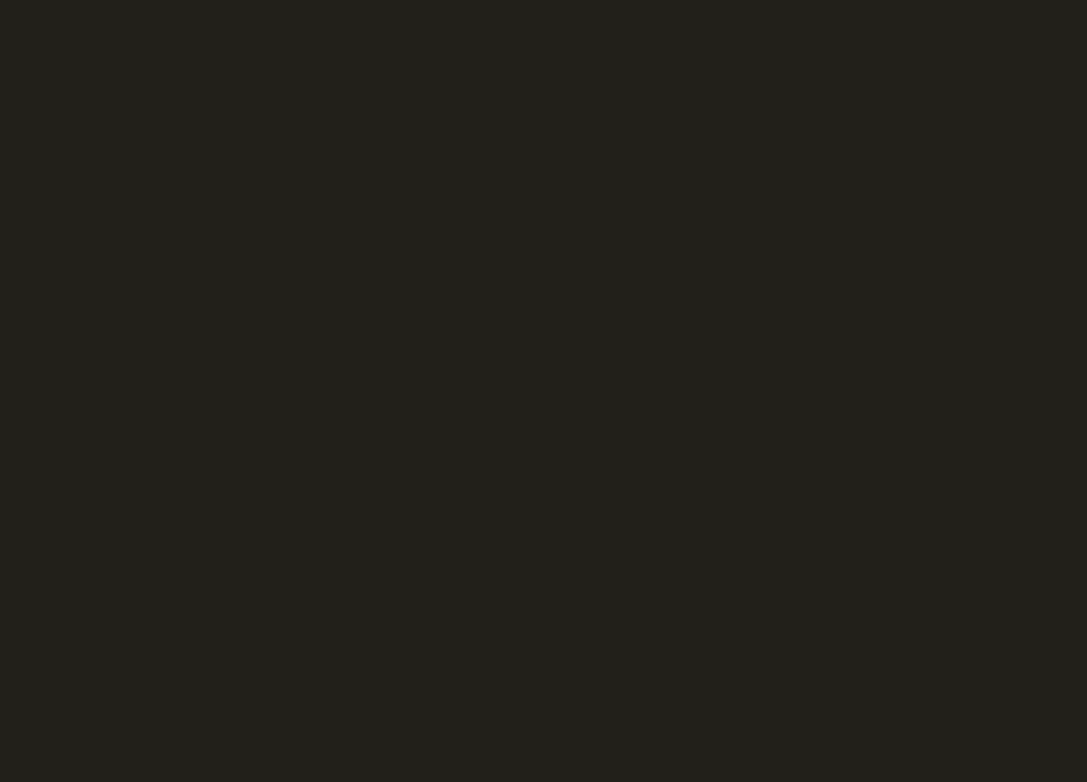
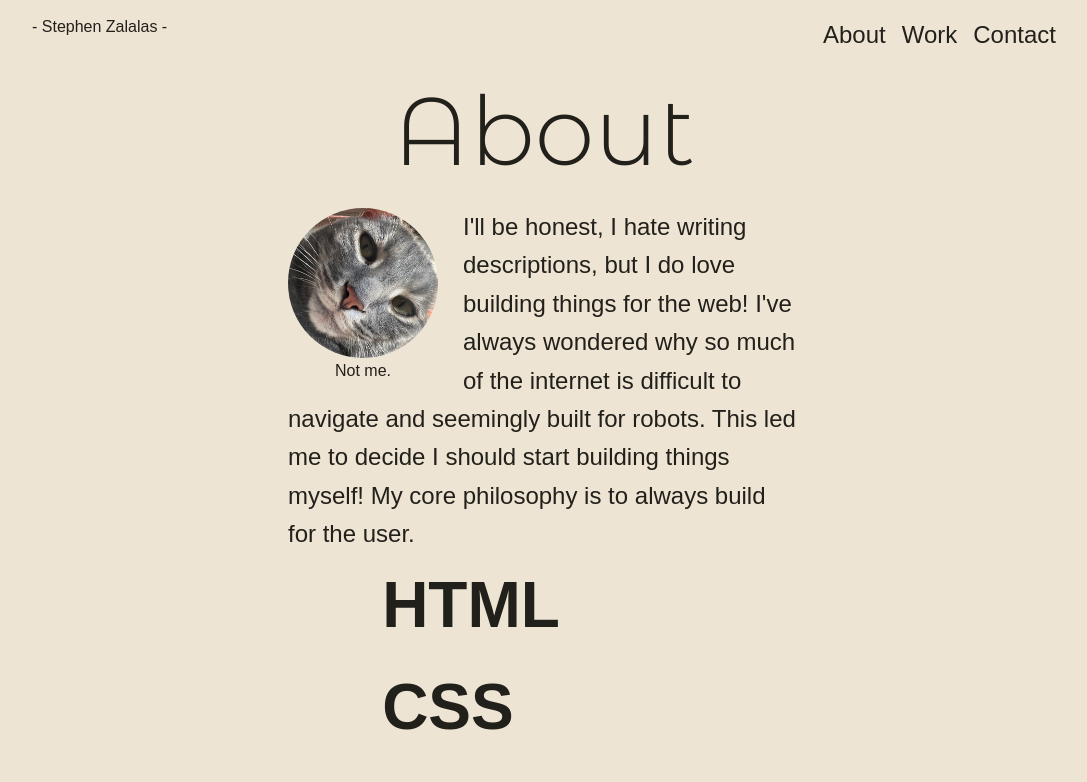
Before and after one commit to Steeeeephen/portfolio-react, a React (Vite) app: page /about in a window 1280 px wide. Before the commit this address had no page. Shown: the top 782 px of the page, without its empty margins (96-1183 px from the left). Built offline with nearby package versions, Linux system fonts and the light colour scheme; a web font is replaced by a local one.

Commit message:
Create pages and components

```diff
--- a/src/App.css
+++ b/src/App.css
@@ -16,8 +16,8 @@
 }
 
 html {
-    background-color: #22201A;
-    color: #EDE4D4;
+    background-color: #EDE4D4;
+    color: #22201A;
     font-family: "Cabin", sans-serif;
     font-size: 100%;
     scroll-behavior: smooth;
@@ -68,15 +68,17 @@ button {
 }
 
 h1 {
-    font-size: 8rem;
+    font-size: 6rem;
+    font-family: "Montserrat Alternates", sans-serif;
+    font-weight: 300;
 }
 
 h2 {
-    font-size: 5rem;
+    font-size: 4rem;
 }
 
 h3  {
-    font-size: 4rem;
+    font-size: 3.5rem;
 }
 
 h4 {
--- a/src/App.jsx
+++ b/src/App.jsx
@@ -1,6 +1,7 @@
 import './App.css'
 import {Routes, Route} from "react-router";
 import Home from "./Pages/Home/Home.jsx";
+import About from "./Pages/About/About.jsx";
 
 function App() {
 
@@ -8,6 +9,7 @@ function App() {
     <>
       <Routes>
         <Route path="/" element={<Home />}/>
+          <Route path="about" element={<About />}/>
       </Routes>
     </>
   )
--- /dev/null
+++ b/src/Components/Header/Header.jsx
@@ -0,0 +1,15 @@
+import React from 'react'
+import Navbar from "../Navbar/Navbar.jsx";
+import {NavLink} from "react-router";
+import './header.css'
+
+const Header = () => {
+    return (
+        <header>
+            <NavLink to="/"> - Stephen Zalalas - </NavLink>
+
+            <Navbar />
+        </header>
+    )
+}
+export default Header
--- /dev/null
+++ b/src/Components/Header/header.css
@@ -0,0 +1,6 @@
+header{
+    display: flex;
+    align-items: center;
+    justify-content: space-between;
+    width:  80%;
+}
--- /dev/null
+++ b/src/Components/Navbar/Navbar.jsx
@@ -0,0 +1,23 @@
+import React from 'react'
+import {NavLink} from "react-router";
+import './navbar.css';
+const Navbar = () => {
+    return (
+        <>
+            <nav className="navbar">
+                <ul className="nav-list">
+                    <li className="navbar-link">
+                        <NavLink to="/about">About</NavLink>
+                    </li>
+                    <li className="navbar-link">
+                        <NavLink to="/projects">Work</NavLink>
+                    </li>
+                    <li className="navbar-link">
+                        <NavLink to="/contact">Contact</NavLink>
+                    </li>
+                </ul>
+            </nav>
+        </>
+    )
+}
+export default Navbar
--- /dev/null
+++ b/src/Components/Navbar/navbar.css
@@ -0,0 +1,14 @@
+.nav-list {
+    display: flex;
+    gap: 1rem;
+    margin-top: 1rem;
+}
+
+.navbar-link {
+    font-size: 1.5rem;
+    transition: color ease-in .2s;
+}
+
+.navbar-link:hover{
+    color: #C8946A;
+}
--- /dev/null
+++ b/src/Pages/About/About.jsx
@@ -0,0 +1,45 @@
+import React from 'react'
+import './about.css';
+import Navbar from "../../Components/Navbar/Navbar.jsx";
+import Header from "../../Components/Header/Header.jsx";
+
+const About = () => {
+
+    let skills = ["HTML", "CSS", "JavaScript", "React", "Node.js", "PHP", "Laravel"];
+
+
+    return (
+        <div className="about-container">
+
+            <Header />
+
+            <h1 className="about-title">About</h1>
+
+
+            <section className="about-section">
+                <figure className="about-img">
+                    <img src="/gandalf.jpg" alt="gandalf the grey cat"/>
+                    <figcaption className="img-caption">Not me.</figcaption>
+                </figure>
+
+
+                <p className="about-description">
+                    I'll be honest, I hate writing descriptions, but I do love building things for the web! I've always wondered why so much of the internet is difficult to navigate and seemingly built for robots. This led me to decide I should start building things myself! My core philosophy is to always build for the user.
+
+                </p>
+            </section>
+
+
+            <section>
+
+                { skills.map((skill)=>(
+                    <h2>{skill}</h2>
+                )) }
+
+            </section>
+
+
+        </div>
+    )
+}
+export default About
--- /dev/null
+++ b/src/Pages/About/about.css
@@ -0,0 +1,38 @@
+.about-container {
+    display: flex;
+    flex-direction: column;
+    justify-content: center;
+    align-items: center;
+    /*height: 100vh;*/
+    margin: auto;
+    font-weight: 400;
+}
+
+.about-img {
+    display: flex;
+    flex-direction: column;
+    align-items: center;
+    float: left;
+    height: auto;
+    width: 150px;
+    margin-right: 25px;
+    margin-bottom: 10px;
+}
+
+.about-img img {
+    border-radius: 100%;
+
+}
+
+
+.img-caption {
+    font-size: 1rem;
+
+}
+
+.about-section {
+    font-size: 1.5rem;
+    margin: auto;
+    width: 40%;
+
+}
--- a/src/Pages/Home/Home.jsx
+++ b/src/Pages/Home/Home.jsx
@@ -1,6 +1,7 @@
-import React from 'react';
+// import React from 'react';
 import './home.css';
-import {NavLink} from "react-router";
+// import {NavLink} from "react-router";
+import Navbar from "../../Components/Navbar/Navbar.jsx";
 
 const Home = () => {
     return (
@@ -10,19 +11,7 @@ const Home = () => {
                 <h4>Full Stack Web Developer</h4>
             </div>
 
-            <nav className="home-container__links">
-                <ul className="nav-list">
-                    <li className="home-container__link">
-                        <NavLink to="about">About</NavLink>
-                    </li>
-                    <li className="home-container__link">
-                        <NavLink to="projects">Work</NavLink>
-                    </li>
-                    <li className="home-container__link">
-                        <NavLink to="contact">Contact</NavLink>
-                    </li>
-                </ul>
-            </nav>
+        <Navbar />
         </div>
     )
 }
--- a/src/Pages/Home/home.css
+++ b/src/Pages/Home/home.css
@@ -5,8 +5,6 @@
     align-items: center;
     height: 100vh;
     width: 100vw;
-    font-weight: 400;
-    font-style: normal;
 }
 
 .home-container__title {
@@ -21,18 +19,3 @@
 .home-container__title h4 {
     color: #9AAA88;
 }
-
-.nav-list {
-    display: flex;
-    gap: 1rem;
-    margin-top: 1rem;
-}
-
-.home-container__link {
-    font-size: 1.5rem;
-    transition: color ease-in .2s;
-}
-
-.home-container__link:hover{
-    color: #C8946A;
-}
```
Also changed, not shown: public/gandalf.jpg (added).
